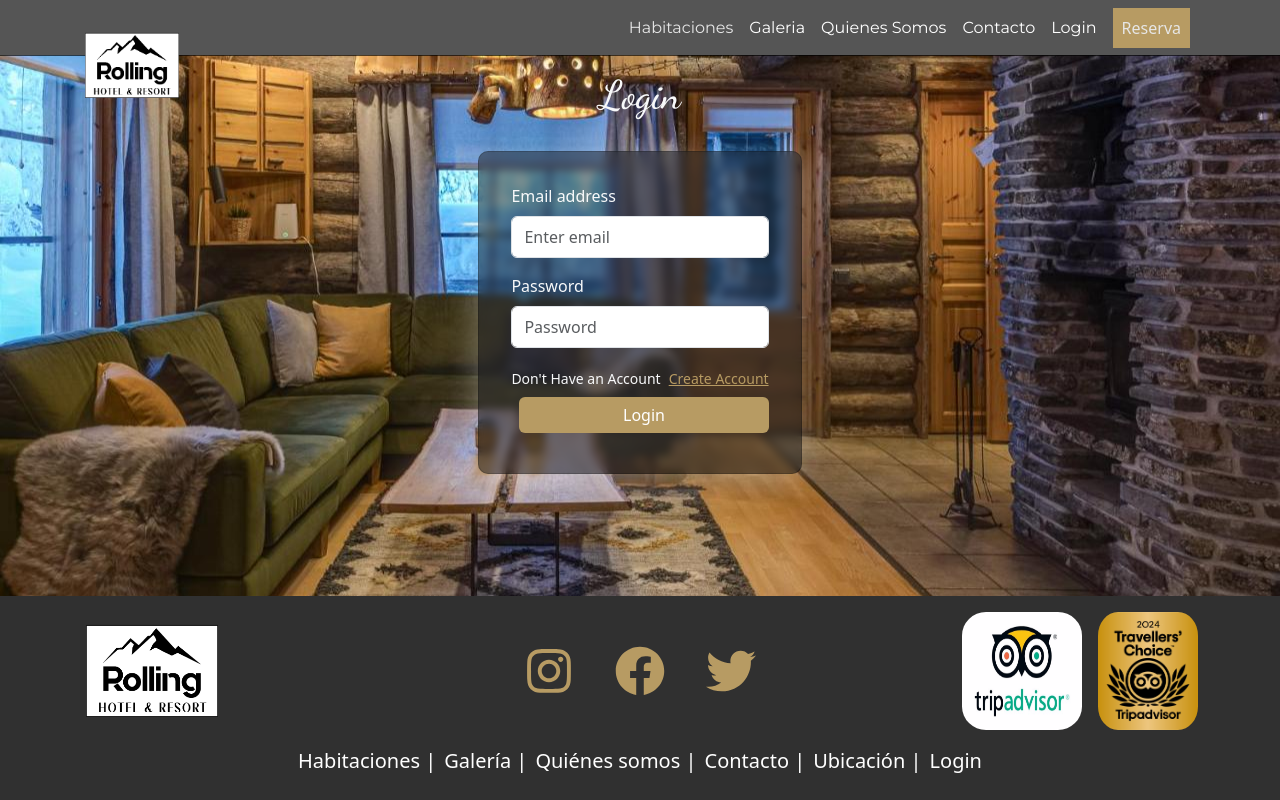
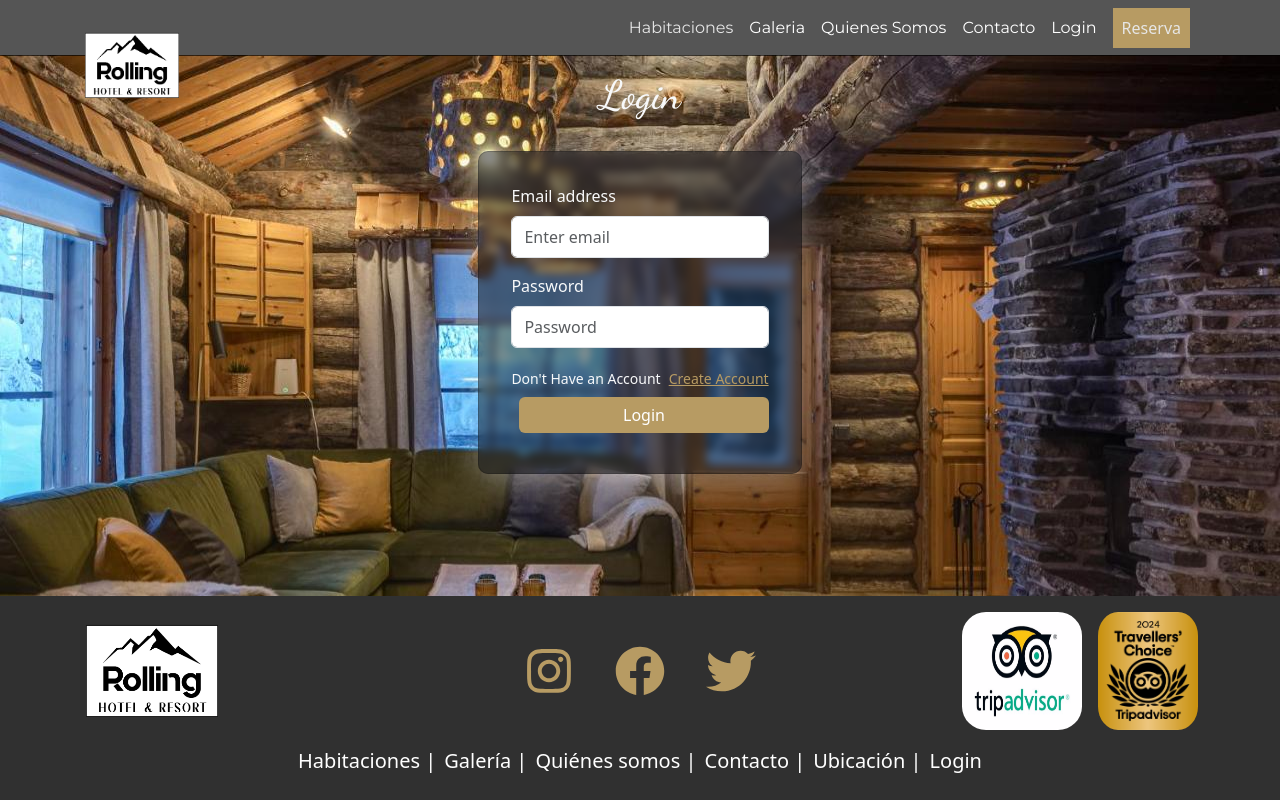
Before and after one commit to CosmeNicolas/ProyectoHotelFrontEnd, a React (Vite) app: page /login in a window 1280 px wide. Built offline with nearby package versions, Linux system fonts and the light colour scheme.

Commit message:
solucione el problema con la imagen en el login

```diff
--- a/src/Administrador.css
+++ b/src/Administrador.css
@@ -44,10 +44,7 @@ font-family: "Dancing Script", cursive;
     margin-top: 55px ;
     flex-grow: 1;
     background-image: url('./assets/living3.jpg');
-    background-size: 100%;
-    background-position: center;
-
-
+    background-size: cover;
 }
 
 .container-login {
@@ -56,6 +53,7 @@ font-family: "Dancing Script", cursive;
     backdrop-filter: blur(4px);
     -webkit-backdrop-filter: blur(4px);
     border-radius: 10px;
+
   }
 
   .boton-login{
--- a/src/components/pages/Login.jsx
+++ b/src/components/pages/Login.jsx
@@ -4,7 +4,7 @@ import { Link} from "react-router-dom";
 const Login = () => {
   return (
     <>
-      <section className="fondo-login w-100">
+      <section className="fondo-login ">
         <h1 className="fuente-login text-center  text-light mt-3">Login</h1>
 
         <div className="d-flex justify-content-center ">
```
